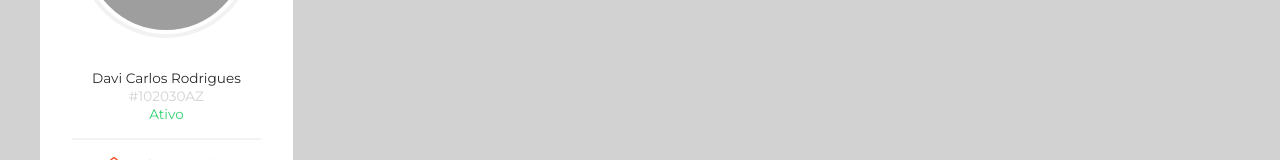
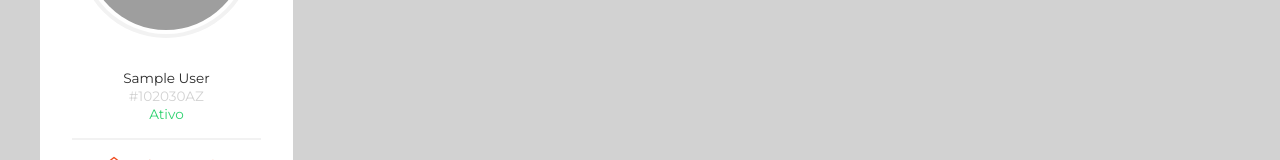
Before and after one commit to npaclegado-alt/npac_front_legacy, a React (Create React App) app: page / in a window 1280 px wide. Shown: the part 341-501 px from the top of the page. Built offline with nearby package versions, Linux system fonts and the light colour scheme; no server answers; sample sign-in values are in the browser's storage; grey boxes are pictures that could not be loaded.

Commit message:
integrado nome de usuario

```diff
--- a/src/components/layout/components/Sidebar/index.tsx
+++ b/src/components/layout/components/Sidebar/index.tsx
@@ -10,8 +10,9 @@ import {
 } from "lucide-react";
 import { Divider } from "../../../divider";
 import styles from "./styleSidebar.module.scss";
-import { useCallback, useMemo } from "react";
+import { useCallback, useContext, useMemo } from "react";
 import { useLocation, useNavigate } from "react-router-dom";
+import { ContextApi } from "../../../../contexts";
 
 interface Path {
   name: string;
@@ -21,8 +22,11 @@ interface Path {
 }
 
 export default function Sidebar() {
+  const { user } = useContext(ContextApi);
   const location = useLocation();
   const navigate = useNavigate();
+
+  console.log(user);
 
   const navItems: Path[] = useMemo(() => {
     const paths = [
@@ -90,7 +94,7 @@ export default function Sidebar() {
           </div>
         </div>
         <div className={styles.userData}>
-          <div className={styles.userName}>Davi Carlos Rodrigues</div>
+          <div className={styles.userName}>{user?.name}</div>
           <div className={styles.userId}>#102030AZ</div>
           <div className={styles.userStatus}>Ativo</div>
         </div>
```
